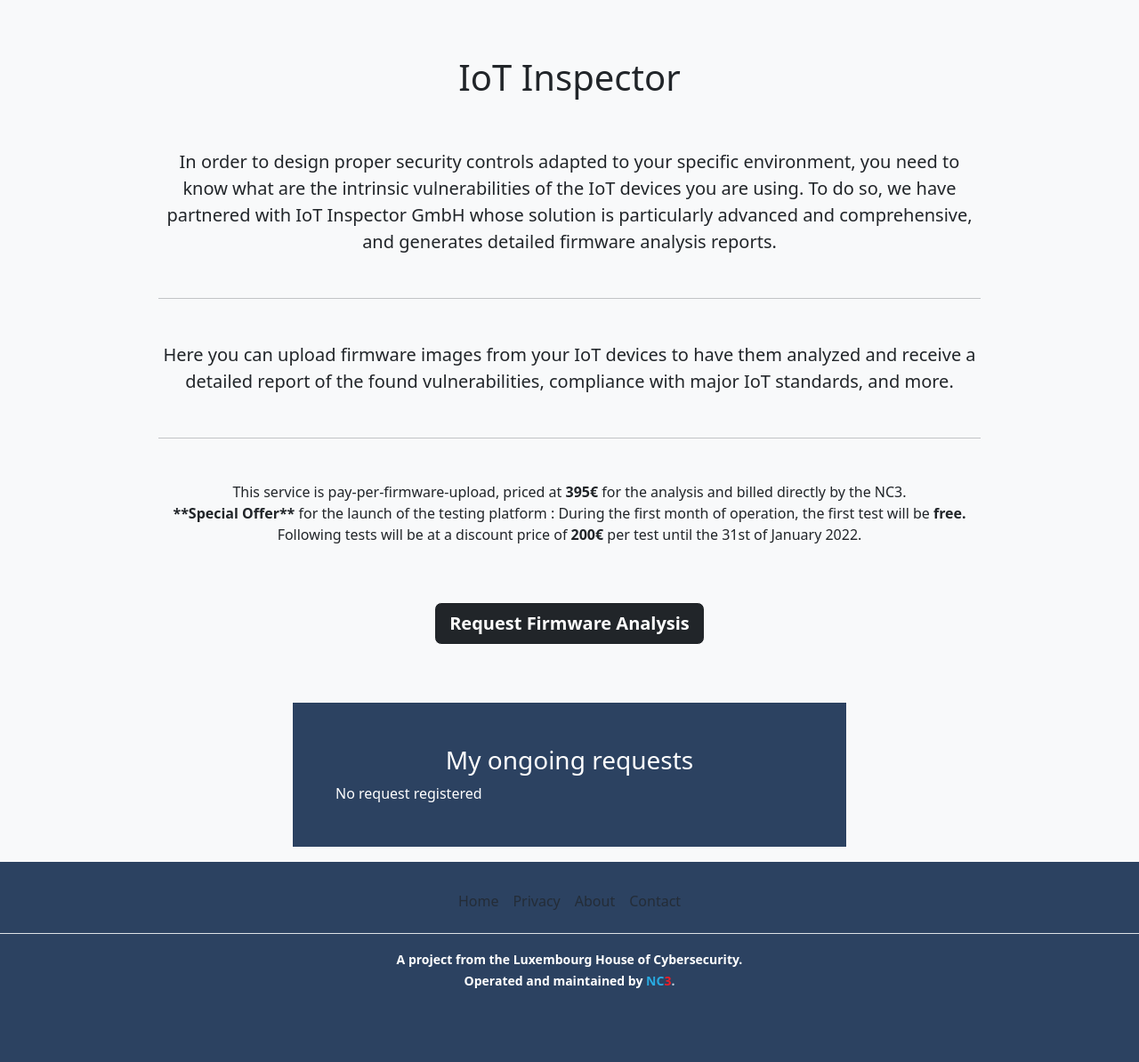
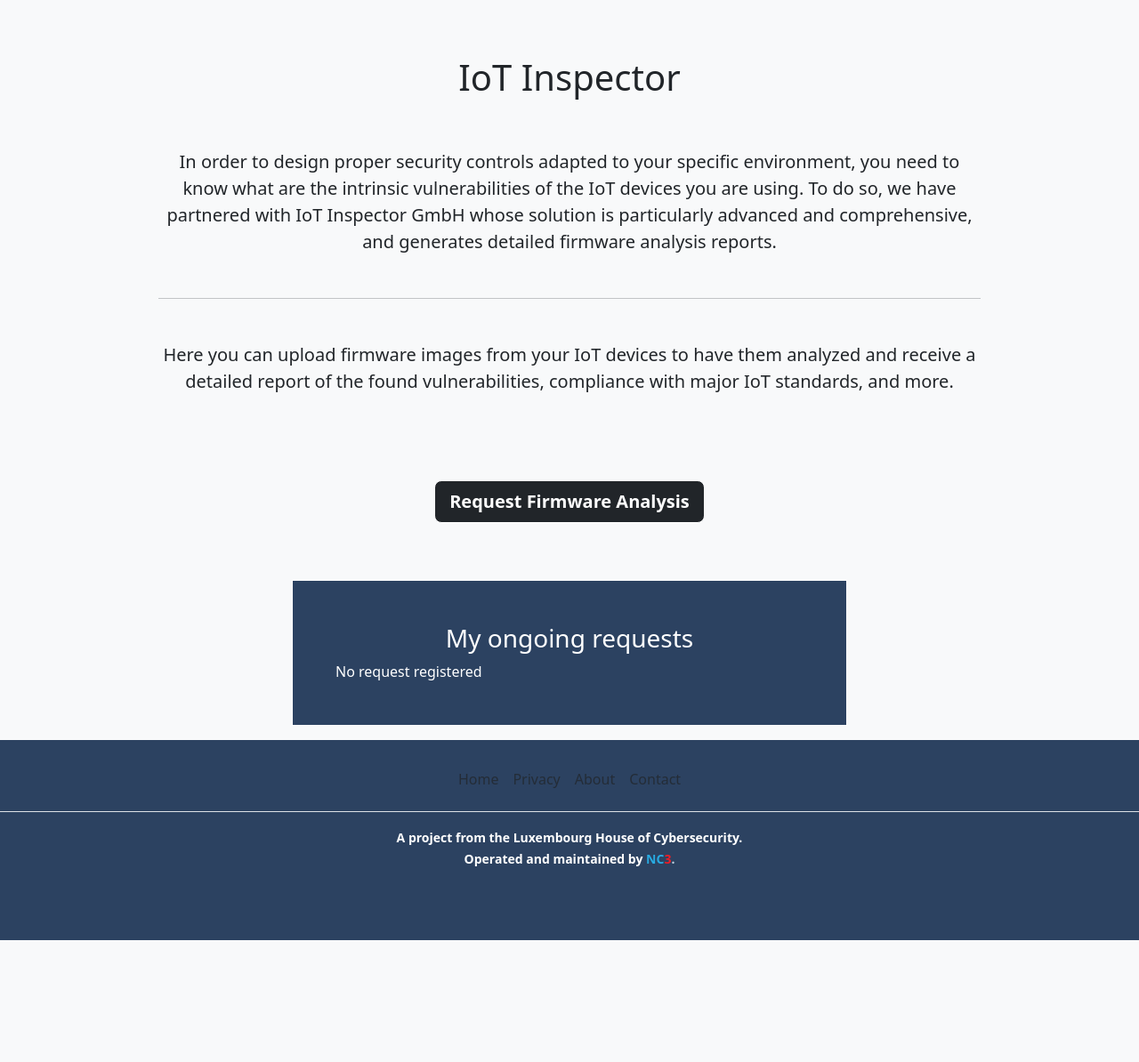
Before and after one commit to NC3-LU/TestingPlatform, a Django app: template iot_inspector/templates/iot_index.html in a window 1280 px wide. Shown: the part 92-1286 px from the top of the page at 89% size. After the commit the page ends 1149 px from the top, so only its background shows below. Run offline with Django 3.2, Linux system fonts and the light colour scheme; the template is opened without the code that fills it, so the values that code supplies are empty; some libraries are stand-ins or nearby versions.

Commit message:
chg: [iot_inspector] Removed section about pricing of the IOT inpector service from the iot_index.html template.

```diff
--- a/iot_inspector/templates/iot_index.html
+++ b/iot_inspector/templates/iot_index.html
@@ -18,14 +18,6 @@
                 <p class="lead mb-5">
                     Here you can upload firmware images from your IoT devices to have them analyzed and receive a
                     detailed report of the found vulnerabilities, compliance with major IoT standards, and more.
-                </p>
-                <hr class="mb-5">
-                <p>
-                    This service is pay-per-firmware-upload, priced at <b>395€</b> for the analysis and billed directly
-                    by the NC3.<br>
-                    <b>**Special Offer**</b> for the launch of the testing platform : During the first month of
-                    operation, the first test will be <b>free.</b><br> Following tests will be at a discount price of
-                    <b>200€</b> per test until the 31st of January 2022.
                 </p>
             </div>
             <p class="lead">
```
